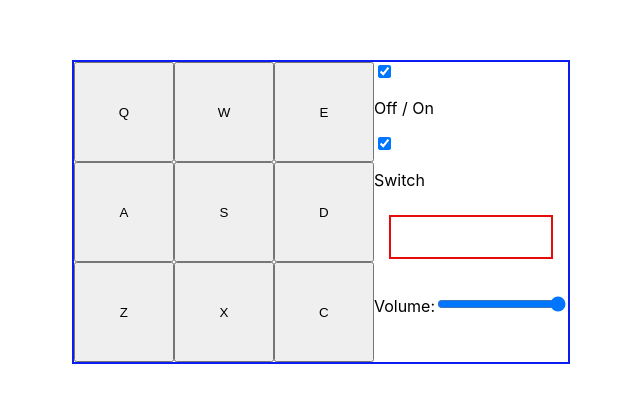
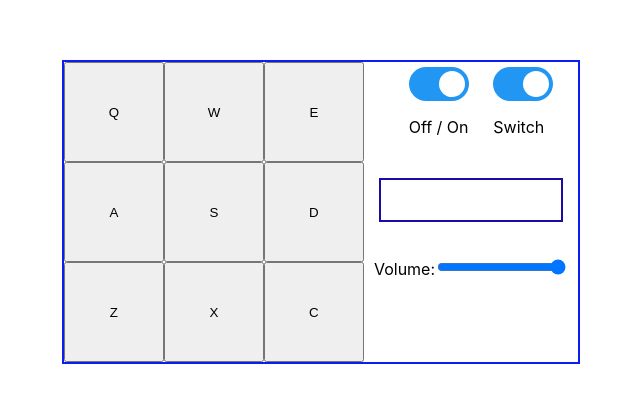
Before and after one commit to jesustellor/drumMachine, a React (Create React App) app: page / in a window 1280 px wide. Shown: the part 188-590 px from the top of the page, without its empty margins (319-959 px from the left). Built offline with nearby package versions, Linux system fonts and the light colour scheme.

Commit message:
final build, using flex to style and media queries for mobile

```diff
--- a/src/App.css
+++ b/src/App.css
@@ -21,14 +21,84 @@
 }
 
 #displayBox {
-  border: 2px solid rgb(231, 11, 11);
+  border: 2px solid rgb(28, 10, 164);
   margin: 25px 15px 35px 15px;
   padding: 20px 0 20px 5%;
+}
+
+.switches {
+  display: flex;
+  justify-content: space-evenly;
+  margin: 5px 0 0 20px;
 }
 
 #displayValue {
   margin: -12px 0 -12px 0;
   padding: -15px 0 -15px 0;
+}
+
+#volume {
+  margin: 10px 10px 0 10px;
+}
+
+.switch {
+  position: relative;
+  display: inline-block;
+  width: 60px;
+  height: 34px;
+}
+
+.switch input {
+  opacity: 0;
+  width: 0;
+  height: 0;
+}
+
+.slider {
+  position: absolute;
+  cursor: pointer;
+  top: 0;
+  left: 0;
+  right: 0;
+  bottom: 0;
+  background-color: #ccc;
+  -webkit-transition: .4s;
+  transition: .4s;
+}
+
+.slider:before {
+  position: absolute;
+  content: "";
+  height: 26px;
+  width: 26px;
+  left: 4px;
+  bottom: 4px;
+  background-color: white;
+  -webkit-transition: .4s;
+  transition: .4s;
+}
+
+input:checked + .slider {
+  background-color: #2196F3;
+}
+
+input:focus + .slider {
+  box-shadow: 0 0 1px #2196F3;
+}
+
+input:checked + .slider:before {
+  -webkit-transform: translateX(26px);
+  -ms-transform: translateX(26px);
+  transform: translateX(26px);
+}
+
+/* Rounded sliders */
+.slider.round {
+  border-radius: 34px;
+}
+
+.slider.round:before {
+  border-radius: 50%;
 }
 
 @media(max-width: 500px){
```
